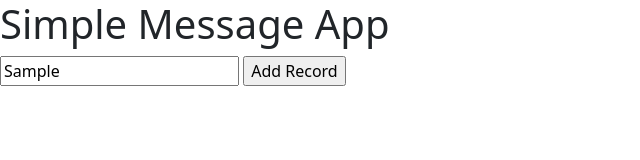
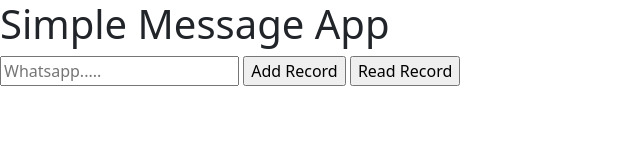
Before and after one commit to Dhananjaybhagwat0028/day12-frontend, a website: page src/index.html in a window 1280 px wide. Both pictures are taken after typing "Sample" into the empty fields and a click on the button "Add Record". Shown: the whole page, without its empty margins (0-640 px from the left). Drawn offline with nearby package versions, Linux system fonts and the light colour scheme; no server answers.

Commit message:
input record db

```diff
--- a/src/index.html
+++ b/src/index.html
@@ -16,6 +16,9 @@
     <h1>Simple Message App</h1>
     <input type="text" id="messageId" placeholder="Whatsapp....." />
     <input type="button" value="Add Record" onclick="addRecord()" />
+    <input type="button" value="Read Record" onclick="readOrFindAllRecord()" />
+
+    <div id="parent"></div>
 </body>
 
 </html>
--- a/src/main.js
+++ b/src/main.js
@@ -1,6 +1,33 @@
 function addRecord() {
-  let uri = `http://localhost:4000/addrecord?message=hiiiiiiiii`;
+  let inputMessageRef = document.querySelector("#messageId");
+  let message = inputMessageRef.value;
+
+  let uri = `http://localhost:4000/addrecord?message=${message}`;
 
   // connect the backend, ajax
+  // magic, star, superstar
   fetch(uri);
+
+  // clear the box
+  inputMessageRef.value = "";
+
+  // refresh the page
+  readOrFindAllRecord();
 }
+
+async function readOrFindAllRecord() {
+  let uri = "http://localhost:4000/findAll";
+
+  let res = await fetch(uri);
+  let list = await res.json();
+  console.log(list);
+
+  // iternateion
+  for (let item of list) {
+    let parentRef = document.querySelector("#parent");
+    let existingValue = parentRef.innerHTML;
+    let newValue = `<h1>${item.message}</h1>`;
+
+    parentRef.innerHTML = newValue + existingValue;
+  }
+}
```
